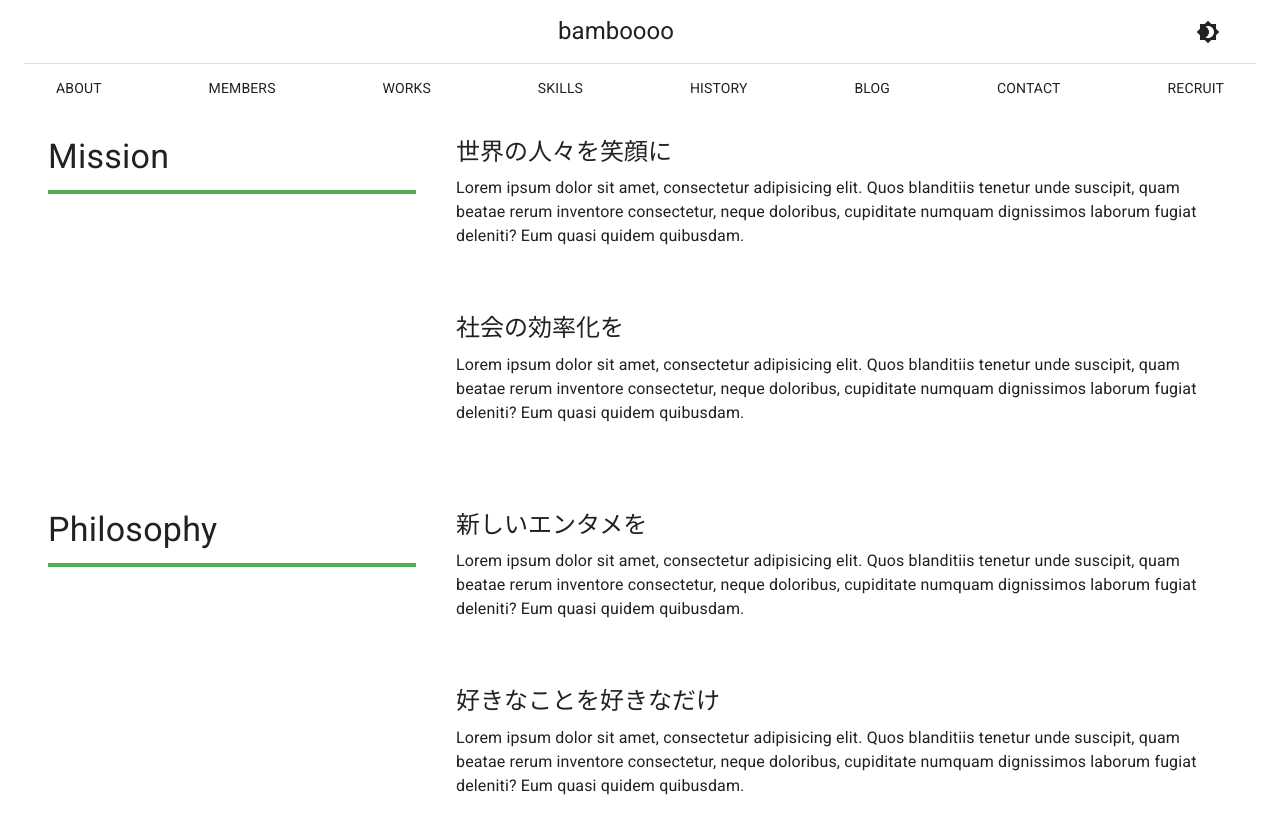
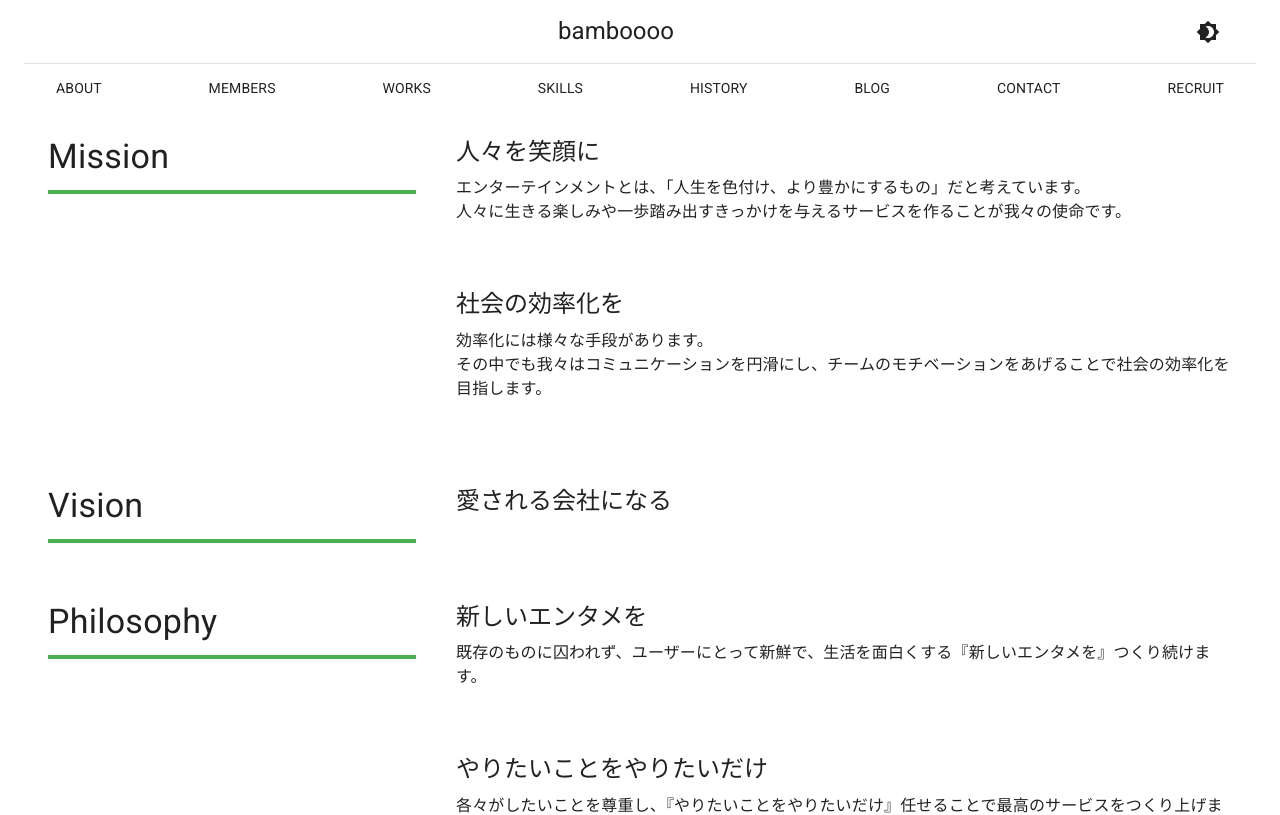
Before and after one commit to bamboooo-dev/bamboooo-hp, a Next.js app: page /about in a window 1280 px wide. Shown: the top 815 px of the page. Built offline with nearby package versions, Linux system fonts and the light colour scheme.

Commit message:
About ページの更新

```diff
--- a/pages/about.js
+++ b/pages/about.js
@@ -31,10 +31,11 @@ export default function About() {
         <Grid item md={8}>
           <Box mb={8}>
             <Typography variant="h5" gutterBottom>
-              世界の人々を笑顔に
+              人々を笑顔に
             </Typography>
             <Typography variant="body1" gutterBottom>
-              Lorem ipsum dolor sit amet, consectetur adipisicing elit. Quos blanditiis tenetur unde suscipit, quam beatae rerum inventore consectetur, neque doloribus, cupiditate numquam dignissimos laborum fugiat deleniti? Eum quasi quidem quibusdam.
+              エンターテインメントとは、「人生を色付け、より豊かにするもの」だと考えています。<br/>
+              人々に生きる楽しみや一歩踏み出すきっかけを与えるサービスを作ることが我々の使命です。
             </Typography>
           </Box>
           <Box mb={8}>
@@ -42,7 +43,23 @@ export default function About() {
               社会の効率化を
             </Typography>
             <Typography variant="body1" gutterBottom>
-              Lorem ipsum dolor sit amet, consectetur adipisicing elit. Quos blanditiis tenetur unde suscipit, quam beatae rerum inventore consectetur, neque doloribus, cupiditate numquam dignissimos laborum fugiat deleniti? Eum quasi quidem quibusdam.
+            効率化には様々な手段があります。<br/>
+            その中でも我々はコミュニケーションを円滑にし、チームのモチベーションをあげることで社会の効率化を目指します。
+            </Typography>
+          </Box>
+        </Grid>
+      </Grid>
+      <Grid container spacing={5}>
+        <Grid item md={4}>
+          <Typography variant="h4" gutterBottom>
+            Vision
+          </Typography>
+          <Divider className={classes.divider}/>
+        </Grid>
+        <Grid item md={8}>
+          <Box mb={8}>
+            <Typography variant="h5" gutterBottom>
+              愛される会社になる
             </Typography>
           </Box>
         </Grid>
@@ -60,23 +77,23 @@ export default function About() {
               新しいエンタメを
             </Typography>
             <Typography variant="body1" gutterBottom>
-              Lorem ipsum dolor sit amet, consectetur adipisicing elit. Quos blanditiis tenetur unde suscipit, quam beatae rerum inventore consectetur, neque doloribus, cupiditate numquam dignissimos laborum fugiat deleniti? Eum quasi quidem quibusdam.
+              既存のものに囚われず、ユーザーにとって新鮮で、生活を面白くする『新しいエンタメを』つくり続けます。
             </Typography>
           </Box>
           <Box mb={8}>
             <Typography variant="h5" gutterBottom>
-              好きなことを好きなだけ
+              やりたいことをやりたいだけ
             </Typography>
             <Typography variant="body1" gutterBottom>
-              Lorem ipsum dolor sit amet, consectetur adipisicing elit. Quos blanditiis tenetur unde suscipit, quam beatae rerum inventore consectetur, neque doloribus, cupiditate numquam dignissimos laborum fugiat deleniti? Eum quasi quidem quibusdam.
+              各々がしたいことを尊重し、『やりたいことをやりたいだけ』任せることで最高のサービスをつくり上げます。
             </Typography>
           </Box>
           <Box mb={8}>
             <Typography variant="h5" gutterBottom>
-              攻めの姿勢を忘れない
+              ユーザーとともに
             </Typography>
             <Typography variant="body1" gutterBottom>
-              Lorem ipsum dolor sit amet, consectetur adipisicing elit. Quos blanditiis tenetur unde suscipit, quam beatae rerum inventore consectetur, neque doloribus, cupiditate numquam dignissimos laborum fugiat deleniti? Eum quasi quidem quibusdam.
+              ユーザーの意見を積極的に取り入れ、サービスを『ユーザーとともに』つくっていきます。
             </Typography>
           </Box>
         </Grid>
```
